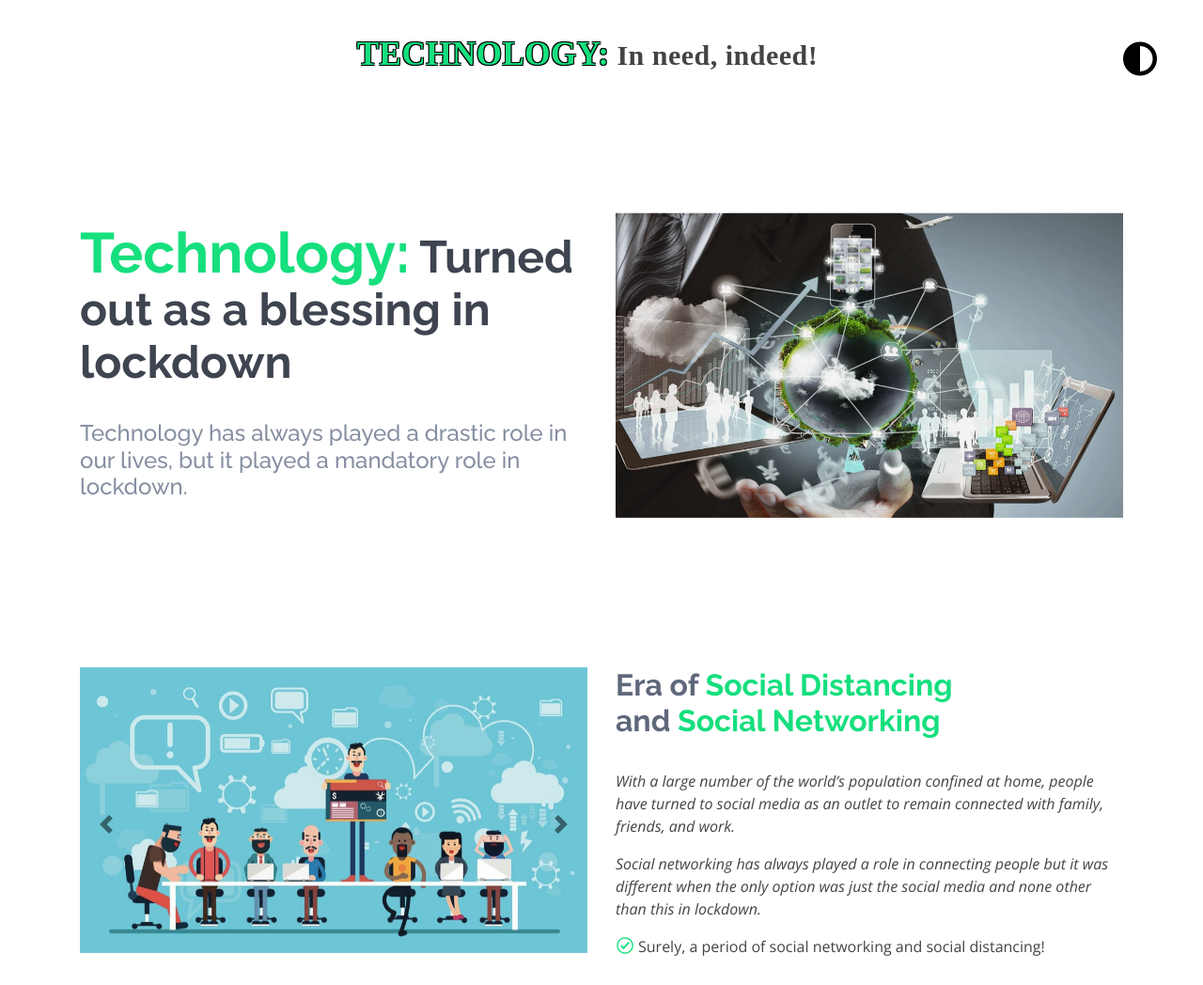
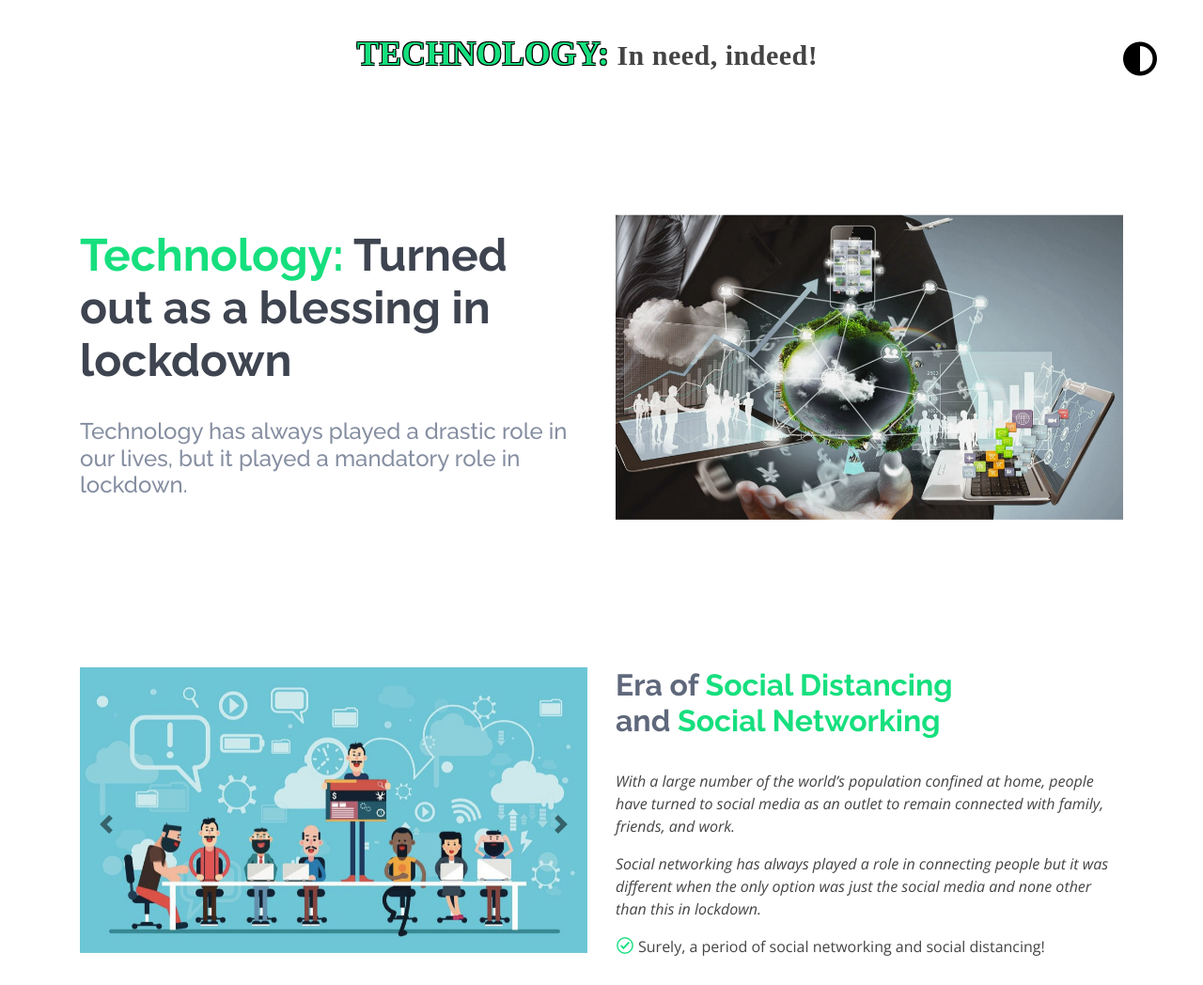
Before and after one commit to mahisha-patel/Technology, a plain HTML site: page index.html in a window 1280 px wide. Shown: the top 1048 px of the page at 94% size. Drawn offline with nearby package versions, Linux system fonts and the light colour scheme.

Commit message:
Add files via upload

```diff
--- a/index.html
+++ b/index.html
@@ -57,7 +57,7 @@
     <div class="container">
       <div class="row" >
         <div class="col-lg-6 pt-5 pt-lg-0 order-2 order-lg-1 d-flex flex-column justify-content-center" data-aos="fade-up"></br></br></br>
-          <h1><span style="font-size:60px;color: #16df7e">Technology:</span> Turned out as a blessing in lockdown</h1></br>
+          <h1><span style="color: #16df7e">Technology:</span> Turned out as a blessing in lockdown</h1></br>
           <h2>Technology has always played a drastic role in our lives, but it played a mandatory role in lockdown.</h2>
         </div>
         <div class="col-lg-6 order-1 order-lg-2 hero-img">
```
